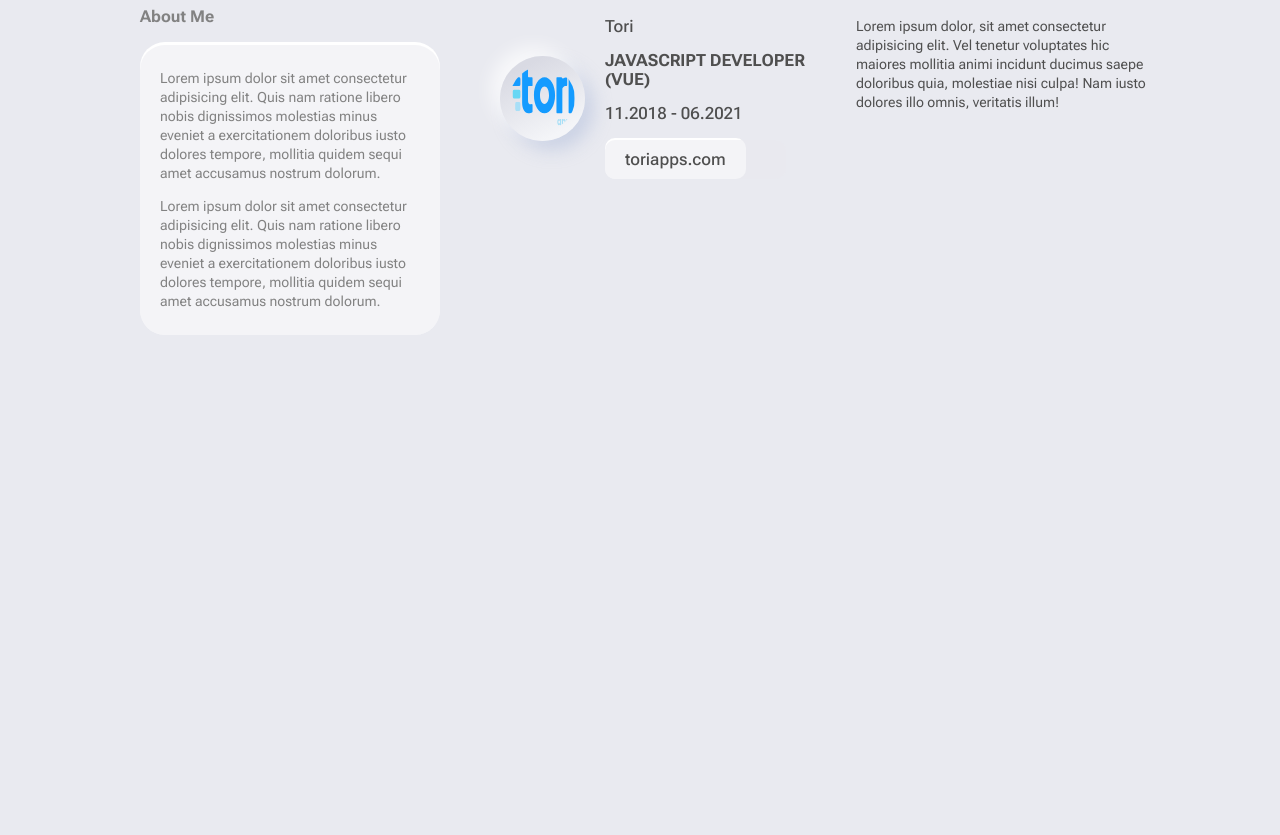
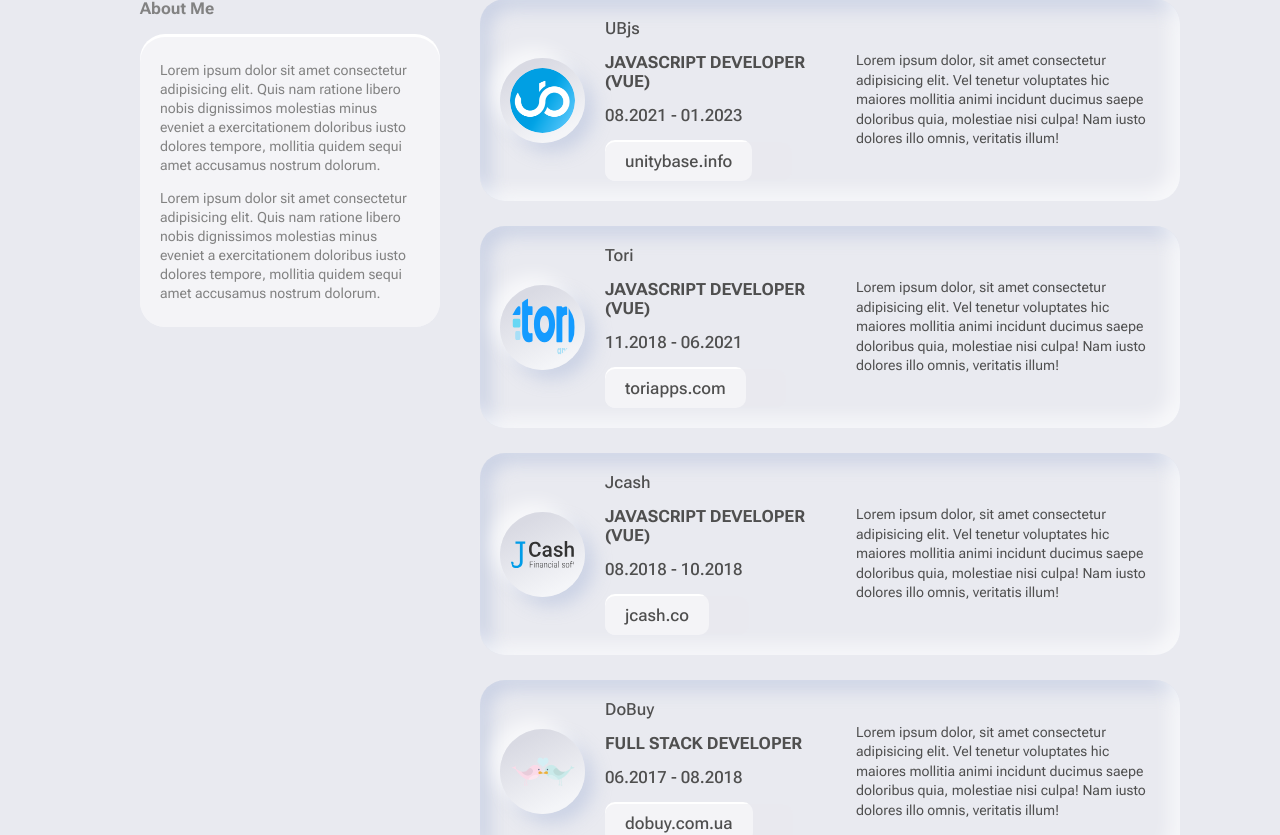
Before and after one commit to zp00v0518/cv-neo, a Vue app: page / in a window 1280 px wide. Shown: the part 273-1108 px from the top of the page. Before the commit the page ends 800 px from the top, so only its background shows below. Built offline with nearby package versions, Linux system fonts and the light colour scheme.

Commit message:
created Experience List

```diff
--- a/src/assets/main.css
+++ b/src/assets/main.css
@@ -3,7 +3,7 @@
     --txt-primary-color-light: #4F4F4F;
     --txt-secondary-color-light: #828282;
 
-    --bg: var(--bg--light);
+    --bg-primary: var(--bg--light);
     --txt-primary-color: var(--txt-primary-color-light);
     --txt-secondary-color: var(--txt-secondary-color-light);
 
@@ -17,9 +17,11 @@
     font-size: 14px;
     color: var(--txt-primary-color)
  }
+
 body {
+    margin-block: 0;
+    background: var(--bg-primary);
     font-family: 'Roboto Flex', sans-serif;
-    background: var(--bg);
     font-size: 14px;
     line-height: 19px;
 }
--- a/src/components/moleculs/CardCv/CardCv.vue
+++ b/src/components/moleculs/CardCv/CardCv.vue
@@ -13,11 +13,11 @@
         :title="badge.title"
       ></BadgeBtn>
     </div>
-    <div class="card__item">
+    <p class="card__item card__item--descr">
       Lorem ipsum dolor, sit amet consectetur adipisicing elit. Vel tenetur
       voluptates hic maiores mollitia animi incidunt ducimus saepe doloribus
       quia, molestiae nisi culpa! Nam iusto dolores illo omnis, veritatis illum!
-    </div>
+    </p>
   </section>
 </template>
 
@@ -57,10 +57,17 @@
 .card {
   display: grid;
   grid-template-columns: 85px minmax(25%, 35%) minmax(35%, 60%);
-  /* grid-template-columns: 1fr 1fr 2fr; */
   column-gap: var(--padding-double);
-  padding: var(--padding) var(--padding-double);
+  padding: var(--padding-double);
   color: var(--txt-primary-color-light);
+  background: var(--bg-primary);
+  box-shadow: inset -9.15368px -9.15368px 18.3074px rgba(255, 255, 255, 0.7),
+    inset 9.15368px 9.15368px 18.3074px rgba(189, 200, 223, 0.7);
+  border-radius: 25px;
+}
+
+.card .avatar-cv {
+  width: 85px;
 }
 .card__item:first-child {
   display: flex;
@@ -80,4 +87,11 @@
 .card__item--period {
   font-weight: 500;
 }
+
+.card__item--descr {
+  line-height: 1.4rem;
+  margin-block: 0;
+  display: flex;
+  align-items: center;
+}
 </style>
--- a/src/components/organism/ExperienceCv/ExperienceCv.vue
+++ b/src/components/organism/ExperienceCv/ExperienceCv.vue
@@ -16,6 +16,10 @@
 import CardCv from '../../moleculs/CardCv'
 
 import toriIcon from '../../../assets/tori.svg'
+import ubjsIcon from '../../../assets/ubjs.svg'
+import dobuyIcon from '../../../assets/dobuy.svg'
+import jcashIcon from '../../../assets/jcash.svg'
+import lordsIcon from '../../../assets/lords.svg'
 
 export default {
   name: 'ExperienceCv',
@@ -23,6 +27,16 @@
   data() {
     return {
       cardList: [
+        {
+          icon: ubjsIcon,
+          companyName: 'UBjs',
+          position: 'Javascript Developer (Vue)',
+          period: '08.2021 - 01.2023',
+          badge: {
+            href: 'https://unitybase.info/api/index.html',
+            title: 'unitybase.info'
+          }
+        },
         {
           icon: toriIcon,
           companyName: 'Tori',
@@ -32,11 +46,48 @@
             href: 'https://toriapps.com/',
             title: 'toriapps.com'
           }
-        }
+        },
+        {
+          icon: jcashIcon,
+          companyName: 'Jcash',
+          position: 'Javascript Developer (Vue)',
+          period: '08.2018  - 10.2018',
+          badge: {
+            href: 'https://jcash.co/uk/',
+            title: 'jcash.co'
+          }
+        },
+        {
+          icon: dobuyIcon,
+          companyName: 'DoBuy',
+          position: 'Full Stack Developer',
+          period: '06.2017  - 08.2018',
+          badge: {
+            href: 'http://dobuy.com.ua/',
+            title: 'dobuy.com.ua'
+          }
+        },
+        {
+          icon: lordsIcon,
+          companyName: 'Lords MMO RTS',
+          position: 'Full Stack Developer',
+          period: '06.2017  - 08.2018',
+          badge: {
+            href: 'http://lords.dobuy.com.ua/',
+            title: 'lords.dobuy.com.ua'
+          }
+        },
       ]
     }
   }
 }
 </script>
 
-<style></style>
+<style>
+.experience-cv  {
+  display: grid;
+  grid-template-rows: repeat(auto-fill);
+  row-gap: calc(var(--padding-double) + var(--padding-step));
+
+}
+</style>
```
Also changed, not shown: src/assets/anyCash.svg (added), src/assets/lords.svg (added).
